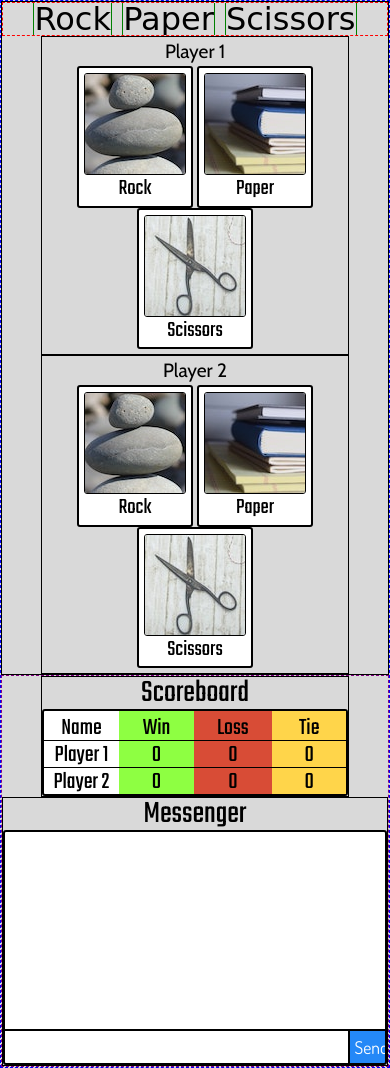
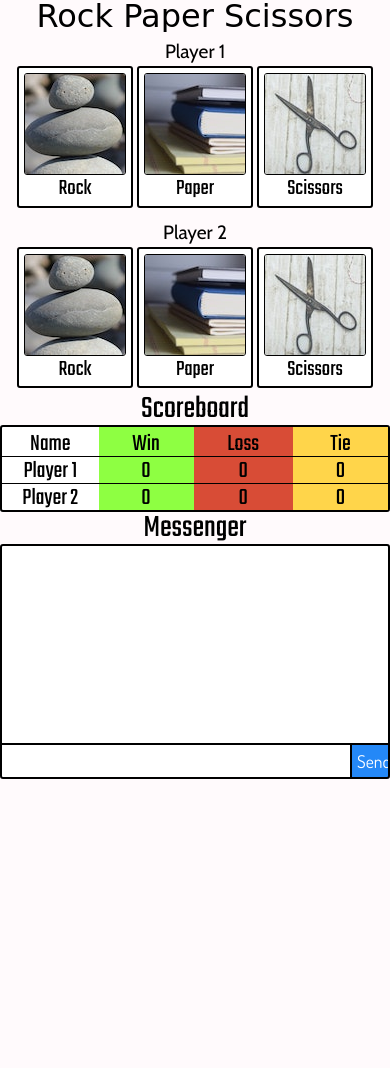
Before and after one commit to hoomanfor/rock-paper-scissors, a plain HTML site: page index.html in a window 390 px wide. After the commit the page ends 844 px from the top, so only its background shows below. Drawn offline with nearby package versions, Linux system fonts and the light colour scheme; no server answers; a web font is replaced by a local one.

Commit message:
updated readme and applied more responsive styling

```diff
--- a/assets/css/style.css
+++ b/assets/css/style.css
@@ -2,17 +2,11 @@
     box-sizing: border-box;
 }
 
-input, textarea {
-    -webkit-appearance: none;
-    border-radius: 0;
-}
-
 body {
-    background-color: #D9D9D9;
+    background-color: #FFFAFC;
 }
 
 .container {
-    border: 1px dashed blue;
     width: 80%;
     margin: 0 auto;
 }
@@ -25,18 +19,12 @@ body {
 }
 
 header {
-    border: 1px dashed red;
     display: inline-block;
     font-size: 3.9rem;
     font-family: 'Fascinate Inline', cursive;
     text-align: right;
     vertical-align: bottom;
-    /* padding: 5px; */
-    /* text-shadow: 2px 2px 5px white; */
-}
-
-li {
-    border: 1px solid green;
+    text-shadow: 0 2px 5px #FFFAFC;
 }
 
 h2 {
@@ -50,14 +38,12 @@ h3 {
 }
 
 main {
-    border: 1px solid black;
     display: block;
 }
 
 .player-one,
 .player-two {
-    border: 1px solid black;
-    padding: 5px;
+    padding: 10px 5px 5px 5px;
     display: inline-block;
     text-align: right;
 
@@ -157,19 +143,17 @@ img {
 
 
 section {
-    border: 1px dashed purple;
     display: block;
     font-family: 'Teko', sans-serif;
+    overflow: auto;
 }
 
 .scoreboard {
-    border: 1px solid black;
-    /* padding: 5px;  */
     font-size: 2rem;
     display: inline-block;
     text-align: right;
     vertical-align: top;
-    width: 288px;
+    width: 283px;
 }
 
 table {
@@ -219,10 +203,9 @@ tr.middle-row td {
 }
 
 .chat-box {
-    border: 1px solid black;
-    padding: 0 5px 5px 5px;
+    padding: 0 5px 20px 5px;
     display: inline-block;
-    width: 741px;
+    width: 738px;
     font-family: 'Dosis', sans-serif;
 }
 
@@ -244,7 +227,6 @@ tr.middle-row td {
     border-bottom: 2px solid black;
     width: 90%;
     text-align: left;
-    padding: 5px;
 }
 
 .message-input:focus {
@@ -258,7 +240,6 @@ tr.middle-row td {
     border-top-right-radius: 0;
     border-bottom: 2px solid black;
     width: 10%;
-    padding: 5px;
 }
 
 @media screen and (max-width: 1295px) {
@@ -288,7 +269,7 @@ tr.middle-row td {
     }
     .player-one,
     .player-two {
-        width: 80%;
+        width: 100%;
         text-align: center;
     }
     section {
@@ -299,7 +280,6 @@ tr.middle-row td {
         text-align: center;
         width: 80%;
         padding: 0;
-        /* text-align: center;  */
     }
     table {
         float: none;
@@ -311,14 +291,20 @@ tr.middle-row td {
     }
     .chat-box {
         display: inline-block;
-        width: 100%;
+        width: 80%;
         padding: 0;
     }
+
 }
 
 @media screen and (max-width: 640px) {
     header {
         font-size: 2rem;
+    }
+    .scoreboard,
+    .chat-box {
+        width: 100%;
+        padding: 0;
     }
 }
 
```
Also changed, not shown: index.html (+0 -5 lines), assets/images/bg-1.jpg (added), 3 other files.
